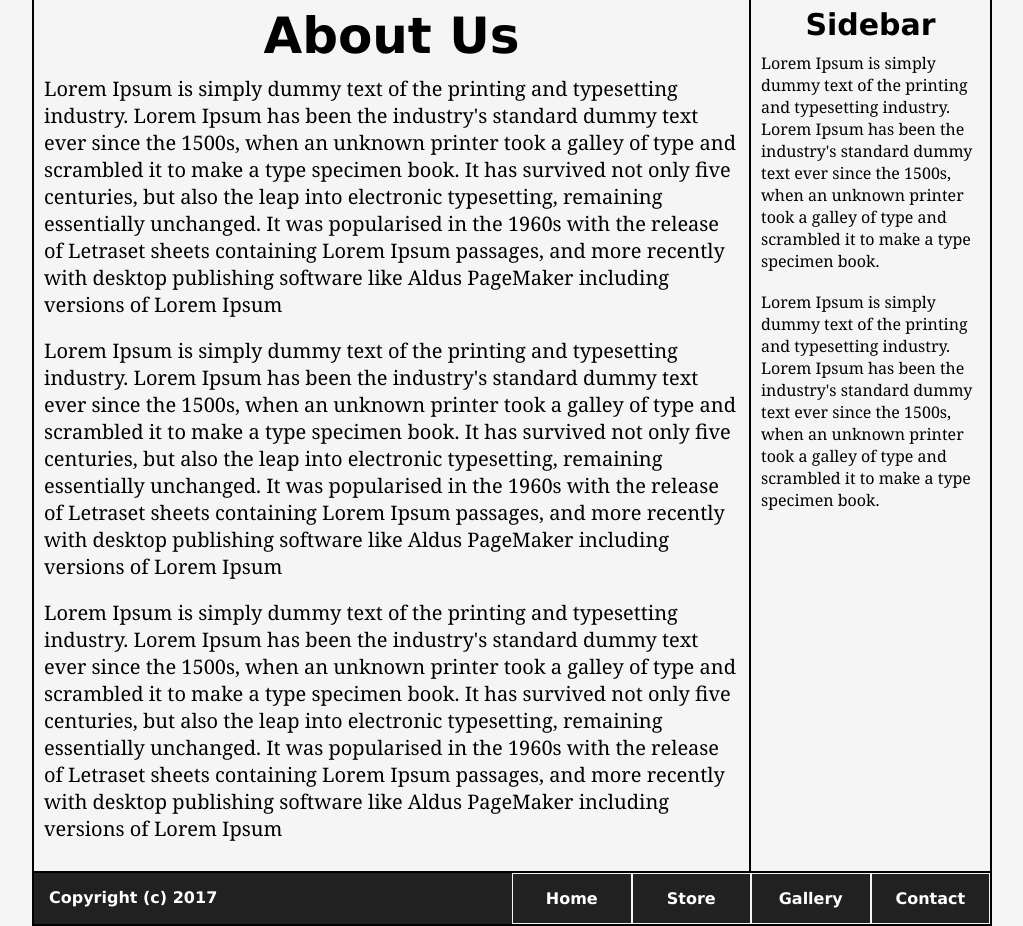
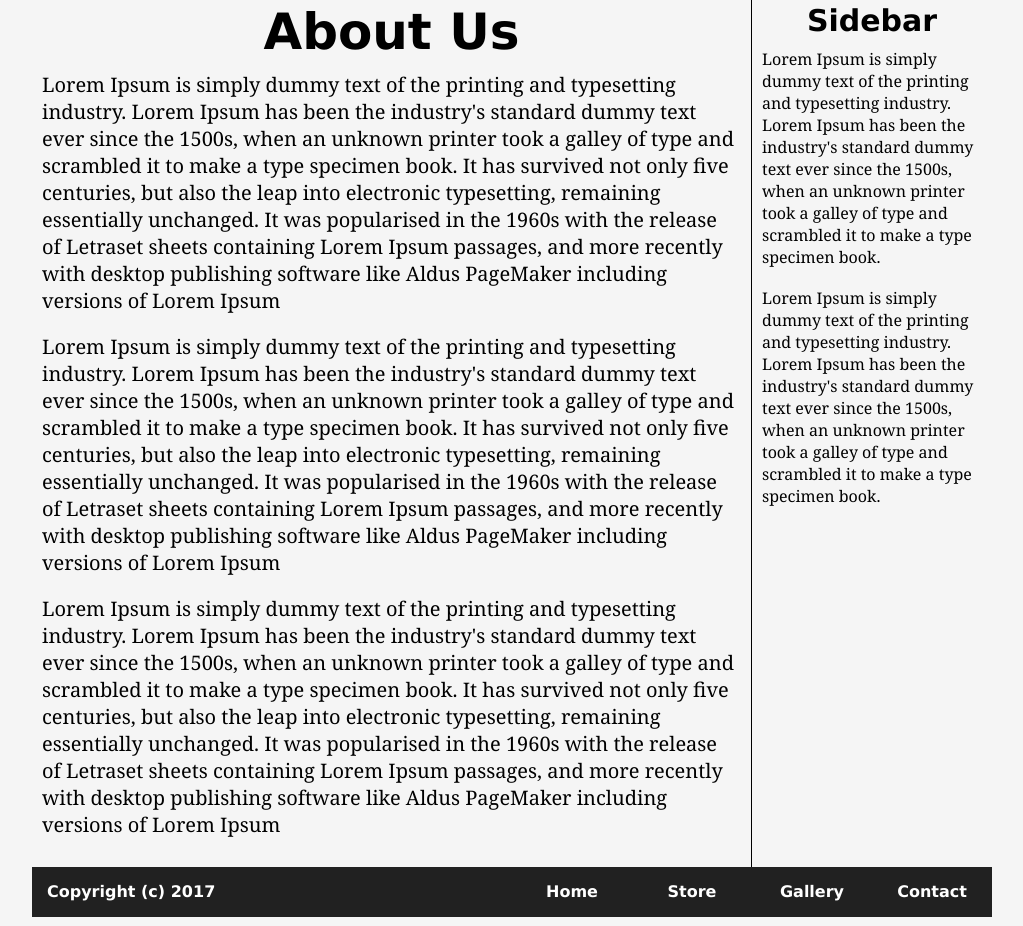
Before and after one commit to PacktPublishing/Practice-CSS-Grid-Projects-to-Build-Modern-Real-World-Websites, a plain HTML site: page CSS Grid website - non-responsive/CSS Grid website/index.html in a window 1280 px wide. Shown: the part 358-1284 px from the top of the page, without its empty margins (128-1151 px from the left). Drawn offline with Linux system fonts and the light colour scheme.

Commit message:
removed unused borders in unresponsive layout

```diff
--- a/CSS Grid website - non-responsive/CSS Grid website/style.css
+++ b/CSS Grid website - non-responsive/CSS Grid website/style.css
@@ -12,7 +12,7 @@ html {
 .wrapper {
 	display: grid;
 	grid-template-columns: repeat(4,1fr);
-	grid-auto-rows: minmax(50px,auto);
+	grid-auto-rows: minmax(50px,auto);                  /* Auto adjust by the Content size */
 	grid-template-areas:
 		"header header header header"
 		"header header header header"
@@ -24,7 +24,6 @@ html {
 		"footer footer footer footer";
 	max-width: 960px;
 	margin: 0 auto;
-	border: 2px solid black;
 }
 
 header {
@@ -45,7 +44,6 @@ header img {
 }
 
 #menu1 div, #menu2 div {
-	border: 1px solid #F5F5F5;
 	padding: 0;
 	margin: 0;
 }
@@ -65,8 +63,7 @@ header img {
 }
 
 article {
-	border-right: 2px solid black;
-	border-top: 2px solid black;
+	border-right: 1px solid black;
 	padding: 10px;
 	grid-area: article;
 }
@@ -83,7 +80,6 @@ article h1 {
 }
 
 aside {
-	border-top: 2px solid black;
 	padding: 10px;
 	grid-area: aside;
 }
@@ -102,10 +98,8 @@ aside p {
 footer {
 	display: grid;
 	grid-template-columns: repeat(2,1fr);
-	grid-auto-rows: auto;
 	justify-content: space-between;
 	background-color: #212121;
-	border-top: 2px solid black;
 	padding-right: 0;
 	grid-area: footer;
 }
@@ -117,8 +111,7 @@ footer p {
 }
 
 footer div a {
-	border-top: none;
-	border-bottom: none;
+
 }
 
 footer #menu2 div a:last-child {
```
